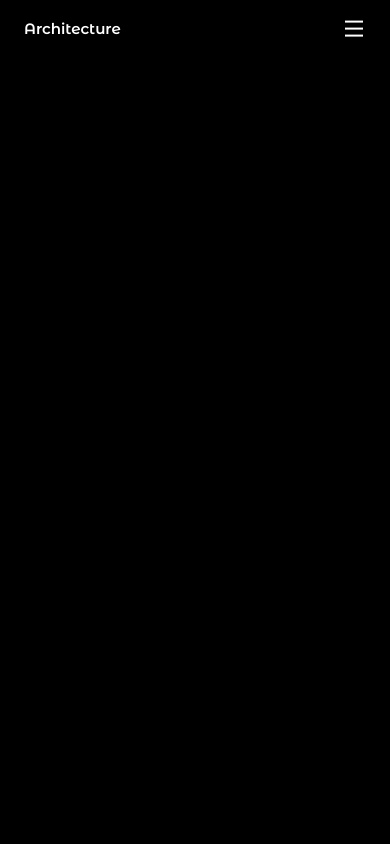
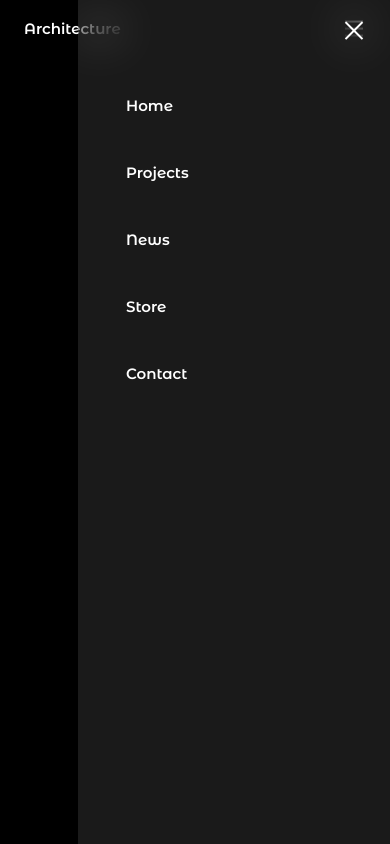
Before and after one commit to beyzaaakeser/ArchitectureWebsite, a plain HTML site: page index.html in a window 390 px wide. Both pictures are taken after a click on the element 354 px from the left and 28 px from the top of the page. Drawn offline with nearby package versions, Linux system fonts and the light colour scheme.

Commit message:
header section completed

```diff
--- a/assets/css/styles.css
+++ b/assets/css/styles.css
@@ -107,9 +107,6 @@ img {
 
 
 
-
-
-
 /* Navigation for mobile devices */
 @media screen and (max-width:1150px) {
   .nav__menu{
@@ -117,8 +114,8 @@ img {
     top: 0;
     right: -100%;
     background-color: hsla(0, 0%, 100%, .1);
-    backdrop-filter: blur(16px);
-    -webkit-backdrop-filter: blur(16px);
+    backdrop-filter: blur(24px);
+    -webkit-backdrop-filter: blur(24px);
     width: 80%;
     height: 100%;
     padding: 6rem 3rem 0;
@@ -148,7 +145,10 @@ img {
 }
 
 /* Show menu */
+.show-menu{
+  right: 0;
 
+}
 
 /*=============== HOME ===============*/
 
--- a/assets/js/main.js
+++ b/assets/js/main.js
@@ -1,7 +1,27 @@
 /*=============== SHOW MENU ===============*/
+const navMenu = document.getElementById('nav-menu');
+const navToggle = document.getElementById('nav-toggle');
+const navClose = document.getElementById('nav-close');
 
+if (navToggle) {
+  navToggle.addEventListener('click', () => {
+    navMenu.classList.add('show-menu');
+  });
+}
+
+if (navClose) {
+  navClose.addEventListener('click', () => {
+    navMenu.classList.remove('show-menu');
+  });
+}
 
 /*=============== REMOVE MENU MOBILE ===============*/
+const navLink = document.querySelectorAll('.nav__link');
+const linkAction = () => {
+  const navMenu = document.getElementById('nav-menu');
+  navMenu.classList.remove('show-menu');
+};
 
+navLink.forEach(n=> n.addEventListener("click", linkAction))
 
 /*=============== SWIPER HOMES ===============*/
```
